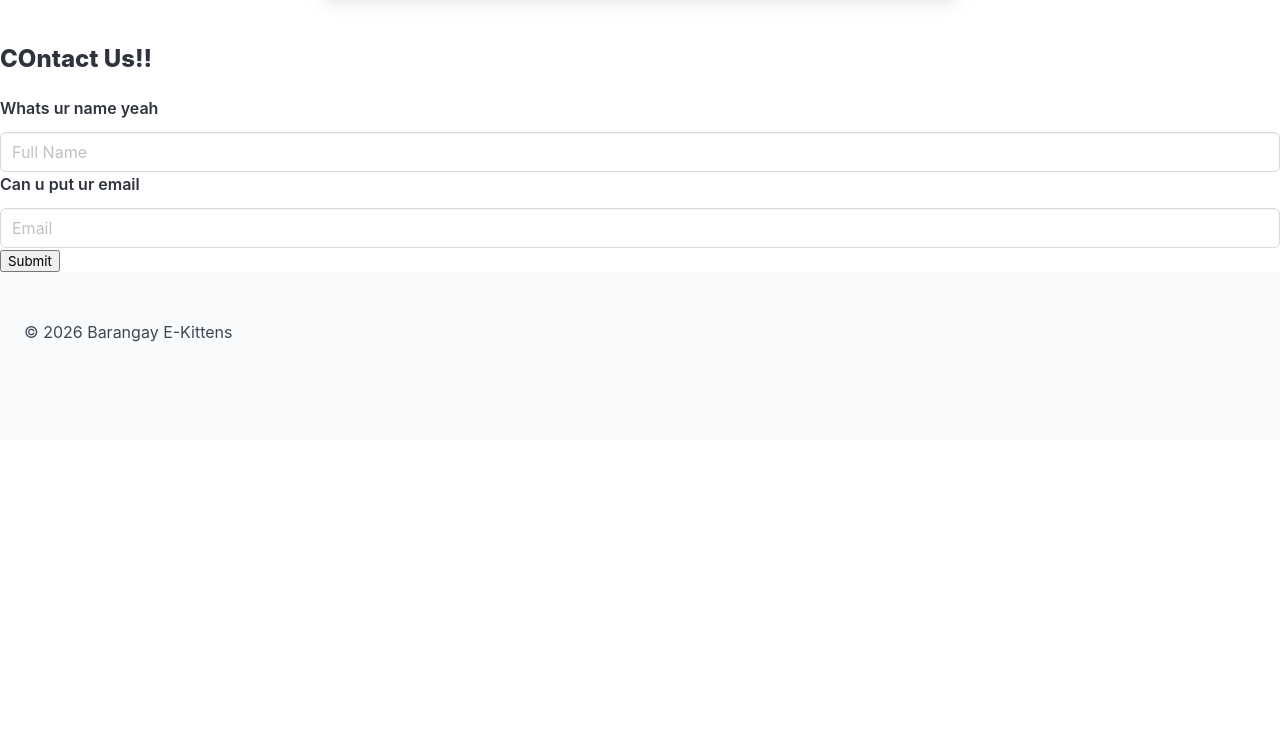
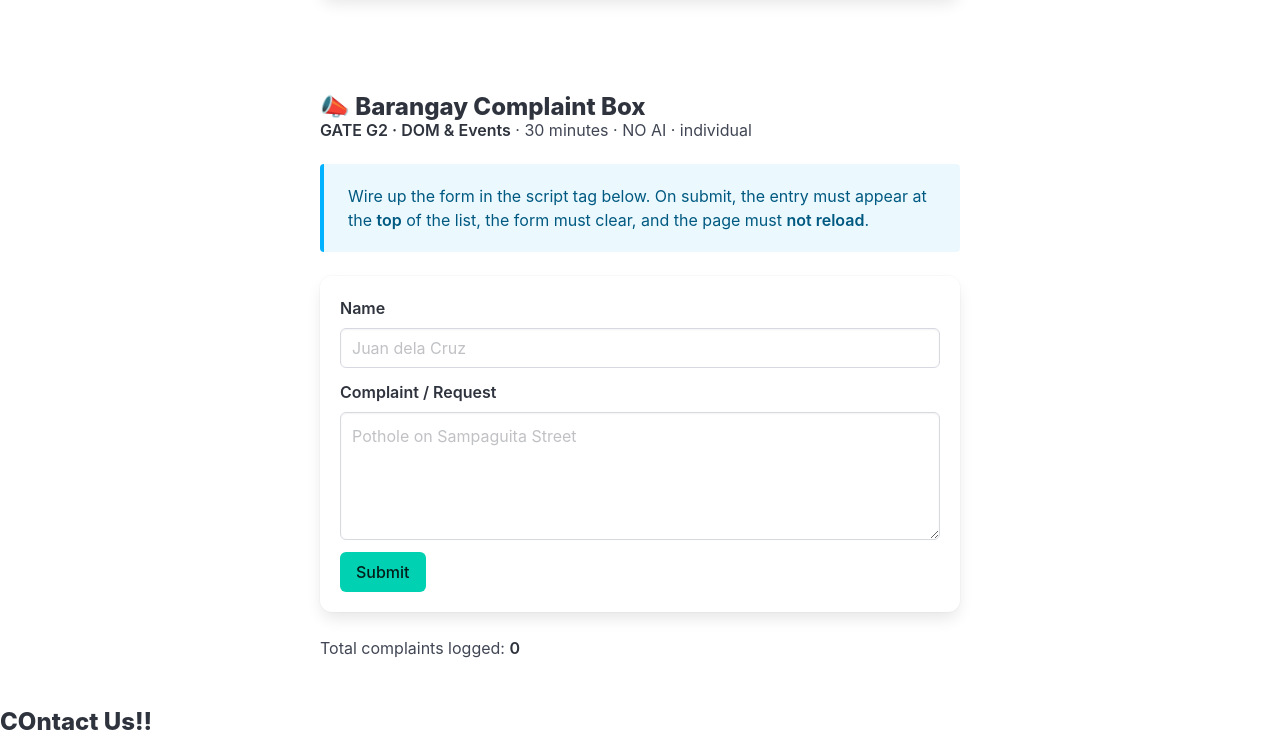
Before and after one commit to YuStrontium29/FullstackXeYu, a plain HTML site: page gates/gate-g0-markup-starter.html in a window 1280 px wide. Shown: the part 1726-2464 px from the top of the page. Before the commit the page ends 2166 px from the top, so only its background shows below. Drawn offline with nearby package versions, Linux system fonts and the light colour scheme.

Commit message:
gate 2 started and done

```diff
--- a/gates/gate-g0-markup-starter.html
+++ b/gates/gate-g0-markup-starter.html
@@ -165,6 +165,78 @@
 
   </script>
 
+  <section class="section">
+    <div class="container" style="max-width: 640px;">
+      <h1 class="title is-4">📣 Barangay Complaint Box</h1>
+      <p class="subtitle is-6">
+        <strong>GATE G2 · DOM & Events</strong> · 30 minutes · NO AI · individual
+      </p>
+
+      <div class="message is-info is-light">
+        <div class="message-body">
+          Wire up the form in the script tag below. On submit, the entry must
+          appear at the <strong>top</strong> of the list, the form must clear, and the page
+          must <strong>not reload</strong>.
+        </div>
+      </div>
+
+      <!-- TODO: this form already has the id and input ids you need -->
+      <form id="complaint-form" class="box">
+        <div class="field">
+          <label class="label">Name</label>
+          <div class="control">
+            <input id="name" class="input" type="text" placeholder="Juan dela Cruz" required>
+          </div>
+        </div>
+        <div class="field">
+          <label class="label">Complaint / Request</label>
+          <div class="control">
+            <textarea id="complaint" class="textarea" placeholder="Pothole on Sampaguita Street" required></textarea>
+          </div>
+        </div>
+        <button type="submit" class="button is-primary">Submit</button>
+      </form>
+
+      <p class="mt-4">Total complaints logged: <strong id="count">0</strong></p>
+      <ul id="list" class="content"></ul>
+    </div>
+  </section>
+
+  <script>
+    // ============================================================
+    // TODO 1: Select the form, the list, and the count span by id.
+    // Hint: const form = document.getElementById('complaint-form');
+    // ============================================================
+    const form = document.getElementById('complaint-form');
+    const list = document.getElementById('list');
+    const countSpan = document.getElementById('count');
+
+    let count = 0;
+
+    form.addEventListener('submit', function (e) {
+
+      e.preventDefault();
+
+      const name = document.getElementById('name').value;
+      const complaint = document.getElementById('complaint').value;
+
+      const li = document.createElement('li');
+      li.textContent = `${name}: ${complaint}`;
+      list.prepend(li);
+
+
+
+    form.reset();
+    bumpCount();
+    });
+
+    function bumpCount() {
+      count = count + 1;
+      countSpan.textContent = count;
+    }
+
+  </script>
+
       <section id = "contact">
 
         <h1 class="title is-4">COntact Us!!</h1>
```
